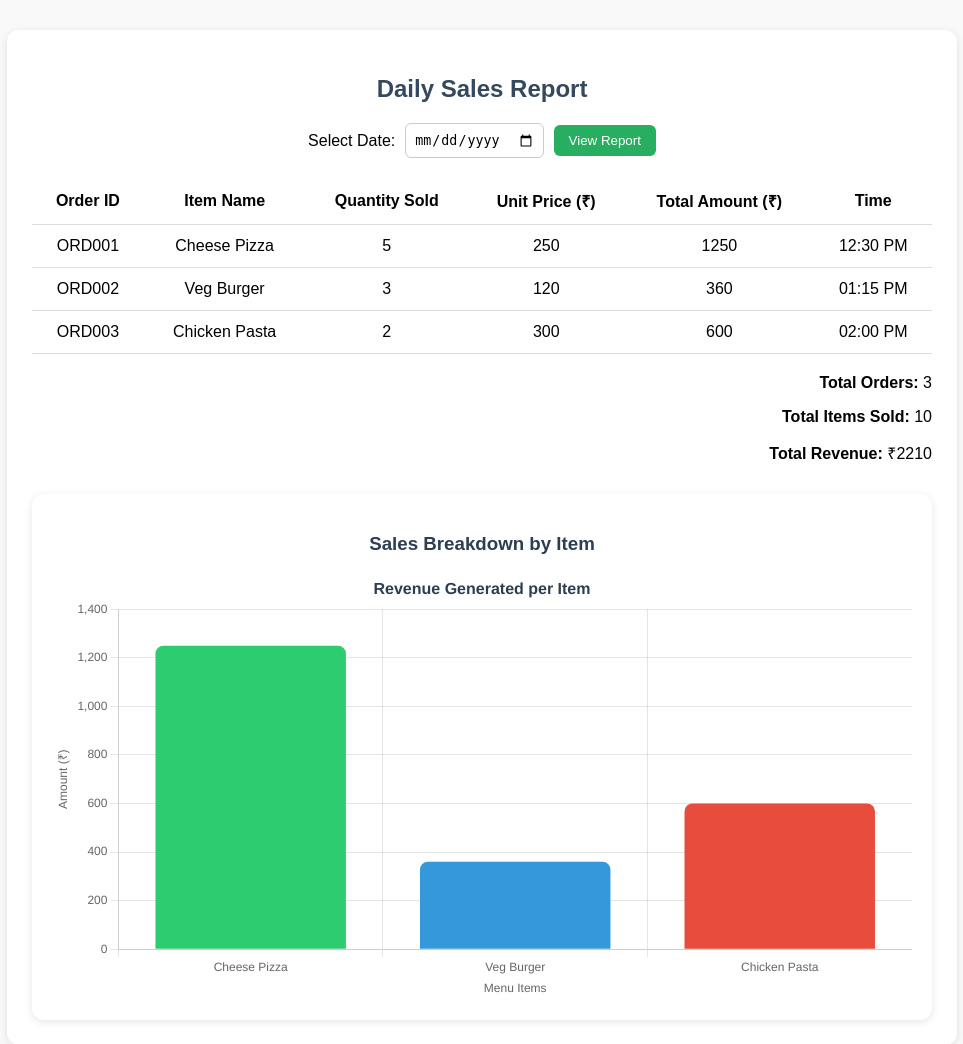
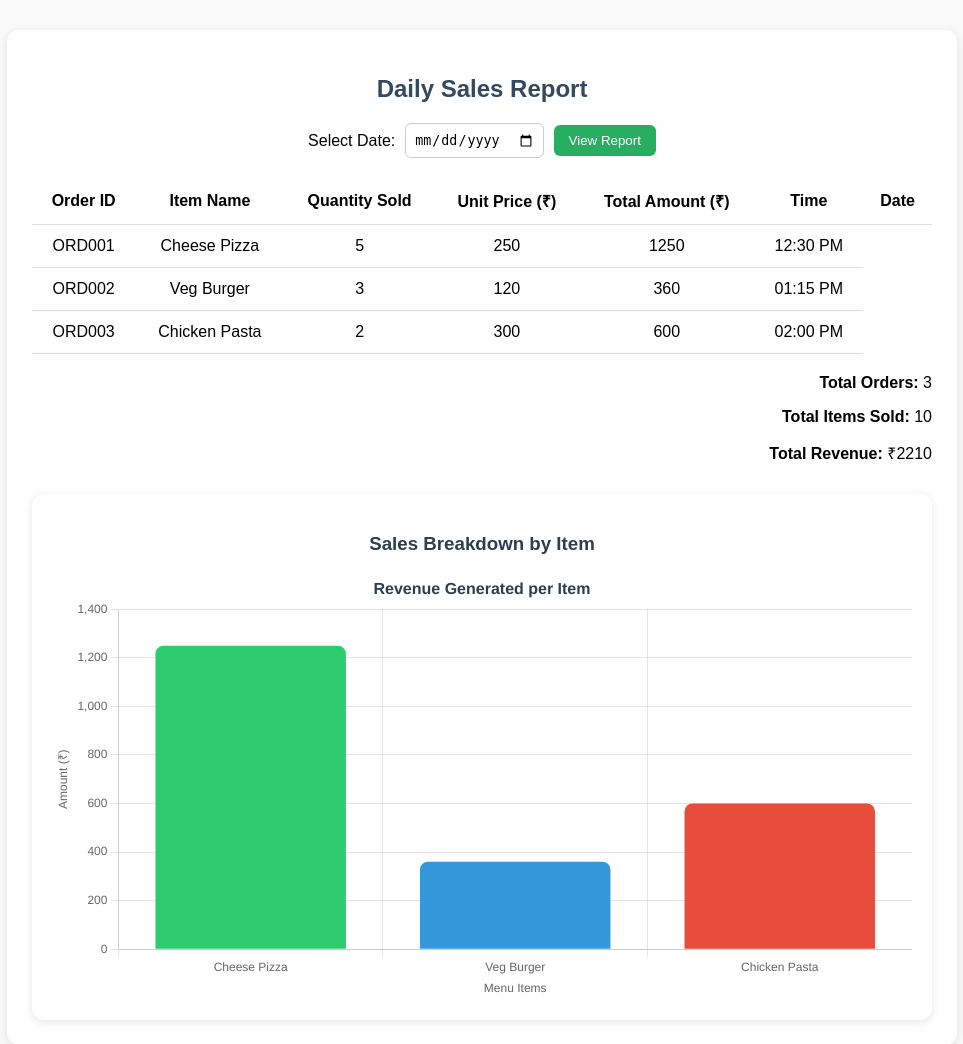
Before and after one commit to SaiVighnesh811/Restaurant_Automation_System, a Python web app: template Restaurant_Automation/templates/daily_sales.html in a window 1280 px wide. Shown: the part 104-1148 px from the top of the page, without its empty margins (158-1121 px from the left). Run offline with Jinja, Linux system fonts and the light colour scheme; the template is opened without the code that fills it, so the values that code supplies are empty.

Commit message:
Update daily_sales.html

```diff
--- a/Restaurant_Automation/templates/daily_sales.html
+++ b/Restaurant_Automation/templates/daily_sales.html
@@ -43,6 +43,7 @@
                         <th>Unit Price (₹)</th>
                         <th>Total Amount (₹)</th>
                         <th>Time</th>
+                        <th>Date</th>
                     </tr>
                 </thead>
                 <tbody>
```
